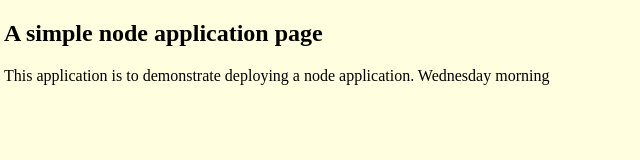
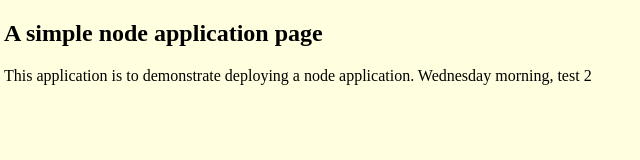
Before and after one commit to aoifeosullivan19/node_aos, a website: page index.html in a window 1280 px wide. Shown: the full height of the page, 4-644 px from the left. Drawn offline with Linux system fonts and the light colour scheme.

Commit message:
change to index 2

```diff
--- a/index.html
+++ b/index.html
@@ -11,7 +11,7 @@
 <body style="background-color: lightyellow">
     <h2>A simple node application page</h2>
     <p>This application is to demonstrate deploying a node application.
-    Wednesday morning</p>
+    Wednesday morning, test 2</p>
 
 </body>
 </html>
```
